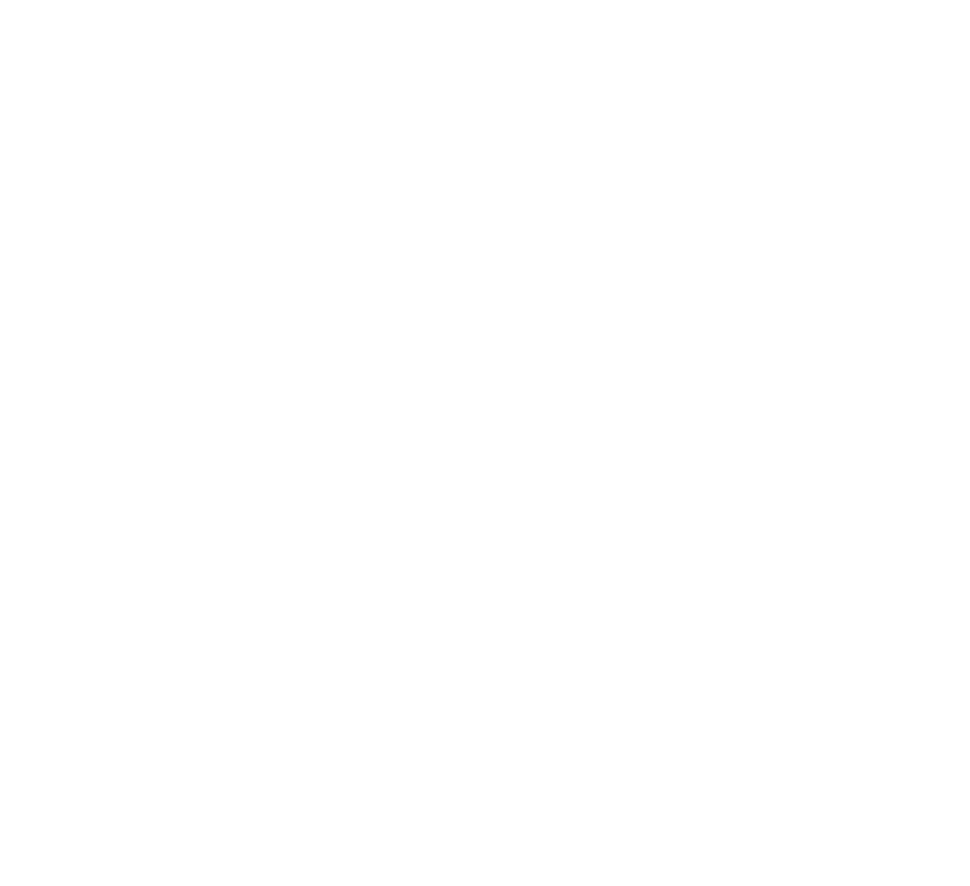
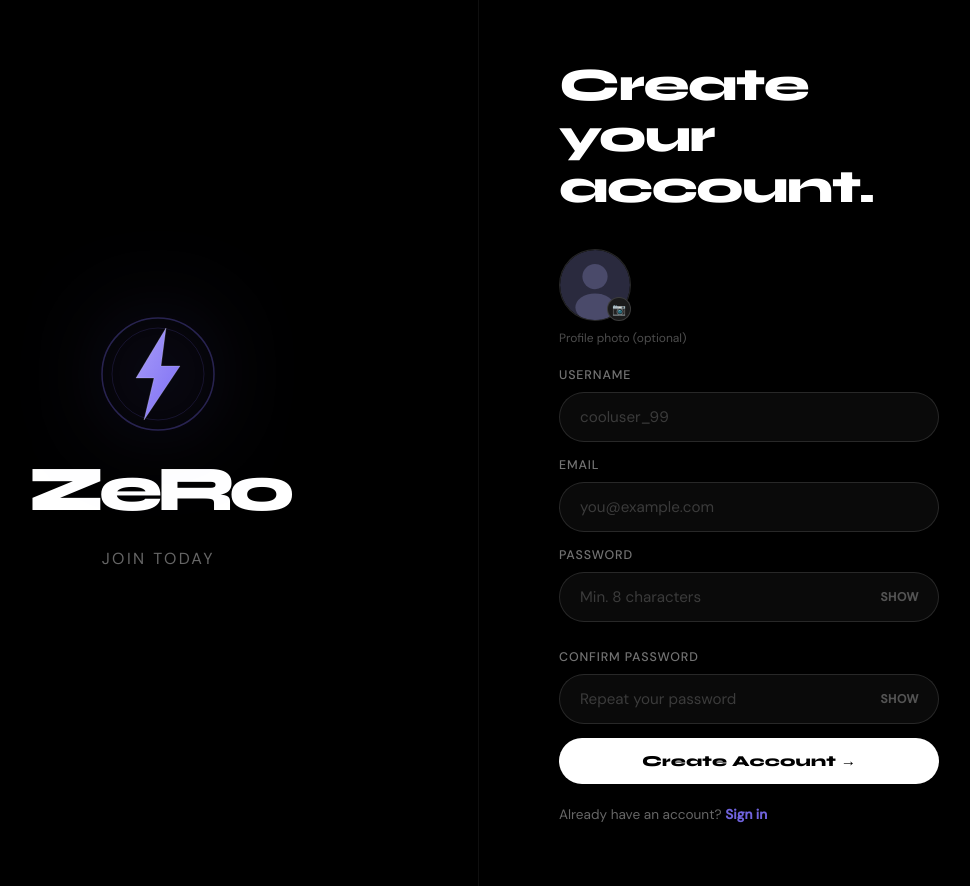
Before and after one commit to ademstiti/Web-Project, a plain HTML site: page register.html in a window 1280 px wide. Shown: the whole page, without its empty margins (162-1132 px from the left). Before the commit the page ends 800 px from the top, so only its background shows below. Drawn offline with Linux system fonts and the light colour scheme.

Commit message:
added register.html and fixed some errors on auth.css

```diff
--- a/css/auth.css
+++ b/css/auth.css
@@ -184,6 +184,48 @@
   .auth-right { padding: 36px 20px; }
 }
 
+/* Avatar upload */
+.avatar-upload-group {
+  display: flex;
+  flex-direction: column;
+  align-items: flex-start;
+  gap: 8px;
+  margin-bottom: 4px;
+}
+
+.avatar-preview-wrap {
+  position: relative;
+  width: 72px;
+  height: 72px;
+}
+
+.avatar-preview-wrap img {
+  width: 72px;
+  height: 72px;
+  border-radius: 50%;
+  object-fit: cover;
+  border: 1px solid rgba(255,255,255,0.12);
+  background: #0a0a0a;
+  display: block;
+}
+
+.avatar-upload-btn {
+  position: absolute;
+  bottom: 0;
+  right: 0;
+  width: 24px;
+  height: 24px;
+  background: #1a1a1a;
+  border: 1px solid rgba(255,255,255,0.15);
+  border-radius: 50%;
+  display: flex;
+  align-items: center;
+  justify-content: center;
+  font-size: 0.7rem;
+  cursor: pointer;
+  line-height: 1;
+}
+
 /*  Show/Hide Password  */
 .input-wrap {
   position: relative;
--- a/css/main.css
+++ b/css/main.css
@@ -1,3 +1,5 @@
+
+
 @import url('https://fonts.googleapis.com/css2?family=Syne:wght@400;600;700;800&family=DM+Sans:ital,wght@0,300;0,400;0,500;1,400&display=swap');
 
 :root {
@@ -49,7 +51,6 @@ a {
 a:hover { color: var(--accent); }
 
 /*  Scrollbar  */
-
 ::-webkit-scrollbar { width: 6px; }
 ::-webkit-scrollbar-track { background: #000; }
 ::-webkit-scrollbar-thumb {
@@ -58,7 +59,6 @@ a:hover { color: var(--accent); }
 }
 ::-webkit-scrollbar-thumb:hover { background: #4f4f6e; }
 
-/*  Utility  */
 .hidden { display: none !important; }
 .sr-only {
   position: absolute;
--- a/register.html
+++ b/register.html
@@ -0,0 +1,100 @@
+<!DOCTYPE html>
+<html lang="en">
+<head>
+  <meta charset="UTF-8">
+  <meta name="viewport" content="width=device-width, initial-scale=1.0">
+  <title>Create Account — ZeRo</title>
+  <link rel="stylesheet" href="css/main.css">
+  <link rel="stylesheet" href="css/auth.css">
+</head>
+<body>
+
+<div class="auth-page">
+
+  <!-- LEFT: Branding -->
+  <div class="auth-left">
+    <div class="auth-brand-mark">
+      <svg class="brand-logo-svg" viewBox="0 0 120 120" fill="none" xmlns="http://www.w3.org/2000/svg">
+        <defs>
+          <linearGradient id="boltGrad2" x1="0%" y1="0%" x2="100%" y2="100%">
+            <stop offset="0%"   stop-color="#a89cf7"/>
+            <stop offset="100%" stop-color="#7c6ef5"/>
+          </linearGradient>
+        </defs>
+        <circle cx="60" cy="60" r="56" stroke="rgba(124,110,245,0.3)" stroke-width="1.5" fill="none"/>
+        <circle cx="60" cy="60" r="46" stroke="rgba(124,110,245,0.15)" stroke-width="1" fill="none"/>
+        <path d="M68 14 L38 64 L56 64 L46 106 L82 52 L63 52 Z"
+              fill="url(#boltGrad2)" stroke="rgba(255,255,255,0.2)" stroke-width="1" stroke-linejoin="round"/>
+      </svg>
+      <div class="brand-name">ZeRo</div>
+      <div class="brand-tagline">Join today</div>
+    </div>
+  </div>
+
+  <!-- RIGHT: Register Form -->
+  <div class="auth-right">
+    <div class="auth-right-inner">
+
+      <h1 class="auth-heading">Create<br>your account.</h1>
+
+      <form id="register-form" class="auth-form" novalidate>
+
+        <div class="avatar-upload-group">
+          <div class="avatar-preview-wrap">
+            <img id="avatar-preview" src="assets/default-avatar.svg" alt="Profile picture preview">
+            <label for="avatar-input" class="avatar-upload-btn" title="Upload photo">📷</label>
+            <input type="file" id="avatar-input" accept="image/*" class="sr-only">
+          </div>
+          <span style="font-size:0.75rem;color:rgba(255,255,255,0.3);">Profile photo (optional)</span>
+        </div>
+
+        <div class="form-group">
+          <label for="reg-username">Username</label>
+          <input type="text" id="reg-username" placeholder="cooluser_99" maxlength="20">
+        </div>
+
+        <div class="form-group">
+          <label for="reg-email">Email</label>
+          <input type="email" id="reg-email" placeholder="you@example.com" autocomplete="email">
+        </div>
+
+        <div class="form-group">
+          <label for="reg-password">Password</label>
+          <div class="input-wrap">
+            <input type="password" id="reg-password" placeholder="Min. 8 characters">
+            <button type="button" class="toggle-pw" data-target="reg-password" aria-label="Toggle password visibility">Show</button>
+          </div>
+          <div class="password-strength">
+            <div class="strength-bar" id="sb1"></div>
+            <div class="strength-bar" id="sb2"></div>
+            <div class="strength-bar" id="sb3"></div>
+            <div class="strength-bar" id="sb4"></div>
+          </div>
+          <span class="strength-label" id="strength-label"></span>
+        </div>
+
+        <div class="form-group">
+          <label for="reg-confirm">Confirm Password</label>
+          <div class="input-wrap">
+            <input type="password" id="reg-confirm" placeholder="Repeat your password">
+            <button type="button" class="toggle-pw" data-target="reg-confirm" aria-label="Toggle password visibility">Show</button>
+          </div>
+        </div>
+
+        <button type="submit" class="auth-btn-primary">Create Account →</button>
+    <div id="register-error" class="auth-error hidden"></div>
+      </form>
+
+      <div class="auth-switch">
+        Already have an account? <a href="index.html">Sign in</a>
+      </div>
+
+    </div>
+  </div>
+
+</div>
+
+<script src="js/auth.js"></script>
+<script>document.addEventListener("DOMContentLoaded", initRegisterPage);</script>
+</body>
+</html>
```
Also changed, not shown: 1 other file.
